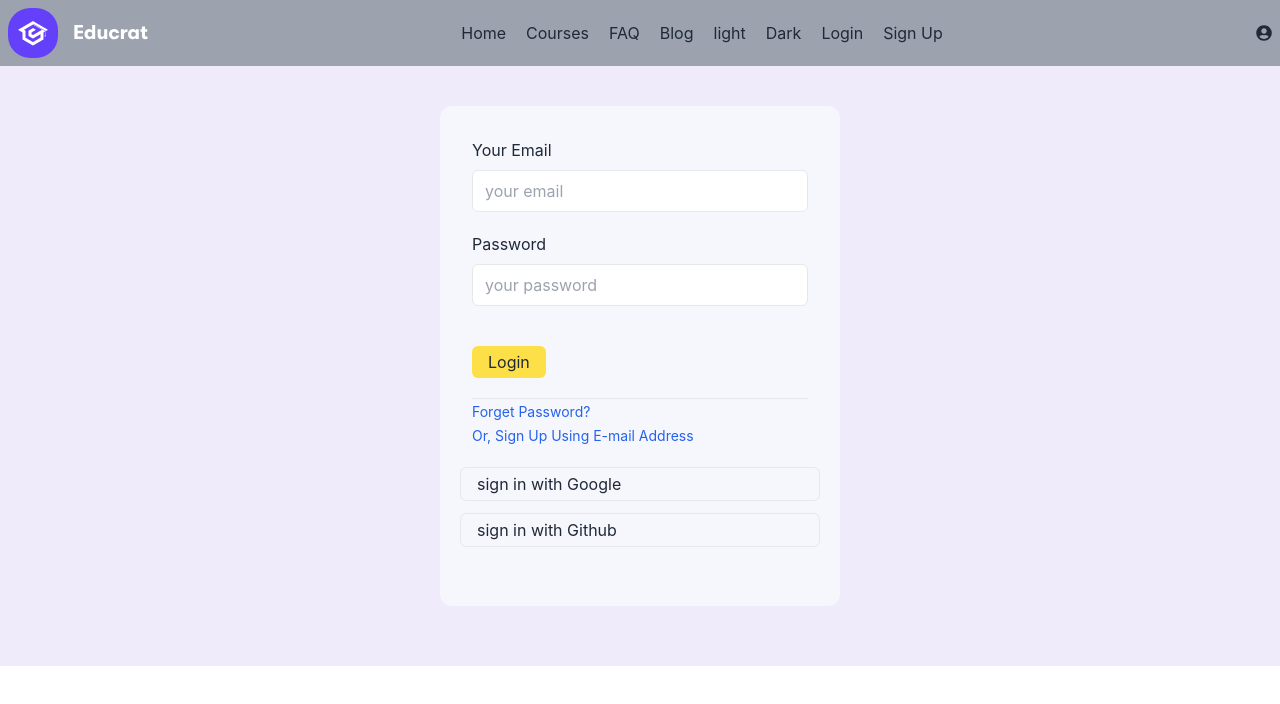
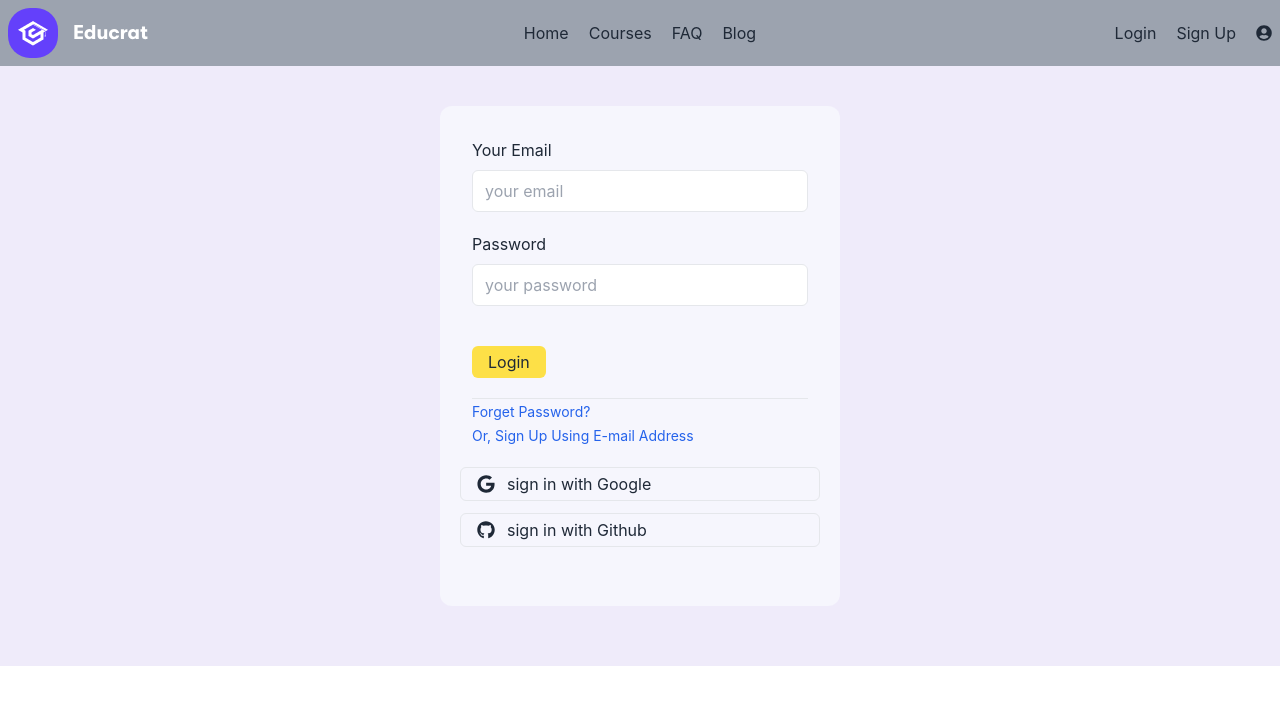
Before and after one commit to saruaralam-swd/educrat-learning-platform-client-side, a React (Create React App) app: page /login in a window 1280 px wide. Shown: the top 704 px of the page. Built offline with nearby package versions, Linux system fonts and the light colour scheme; no server answers.

Commit message:
responsive navbar add

```diff
--- /dev/null
+++ b/src/Pages/Courses/CourseMain/CourseMain.js
@@ -0,0 +1,12 @@
+import React from 'react';
+
+const CourseMain = ({course}) => {
+
+  return (
+    <div>
+      <p>course card</p>
+    </div>
+  );
+};
+
+export default CourseMain;
--- /dev/null
+++ b/src/Pages/Courses/Courses/Courses.js
@@ -0,0 +1,29 @@
+import React from 'react';
+import { useLoaderData } from 'react-router-dom';
+import CourseMain from '../CourseMain/CourseMain';
+import CoursesAside from '../CoursesAside/CoursesAside';
+
+const Courses = () => {
+  const allCourse = useLoaderData();
+
+  return (
+    <div className='grid md:grid-cols-4'>
+      <div className='border'>
+        <p>all course {allCourse.length}</p>
+        {
+          allCourse.map(course => <CoursesAside key={course.id} course={course}></CoursesAside>)
+        }
+      </div>
+
+      <div className='border md:col-span-3'>
+        <div>
+          {
+            allCourse.map(course => <CourseMain key={course.id} course={course}></CourseMain> )
+          }
+        </div>
+      </div>
+    </div>
+  );
+};
+
+export default Courses;
--- /dev/null
+++ b/src/Pages/Courses/CoursesAside/CoursesAside.js
@@ -0,0 +1,14 @@
+import React from 'react';
+import { Link } from 'react-router-dom';
+
+const CoursesAside = ({course}) => {
+  const {id, name, price} = course;
+
+  return (
+    <div>
+      <Link to={`/courses/${id}`} className='text-blue-500 hover:underline'>{name}</Link>
+    </div>
+  );
+};
+
+export default CoursesAside;
--- a/src/Pages/Login/Login/Login.js
+++ b/src/Pages/Login/Login/Login.js
@@ -1,7 +1,8 @@
 import { GithubAuthProvider, GoogleAuthProvider } from 'firebase/auth';
 import React, { useContext, useState } from 'react';
-import { Link } from 'react-router-dom';
+import { Link, useNavigate } from 'react-router-dom';
 import { AuthContext } from '../../../Context/AuthProvider/AuthProvider';
+import { FaGoogle, FaGithub } from "react-icons/fa";
 
 const Login = () => {
   const { providerLogin,  signIn } = useContext(AuthContext);
@@ -9,6 +10,7 @@ const Login = () => {
 
   const googleProvider = new GoogleAuthProvider();
   const githubProvider = new GithubAuthProvider();
+  const navigate = useNavigate();
 
   // signIn with google
   const handleGoogleSignIn = () => {
@@ -16,6 +18,7 @@ const Login = () => {
       .then(result => {
         const user = result.user;
         console.log(user);
+        navigate('/')
       })
       .catch(error => {
         console.error('error', error);
@@ -28,6 +31,7 @@ const Login = () => {
       .then(result => {
         const user = result.user;
         console.log(user);
+        navigate('/')
       })
       .catch(error => {
         console.error('error', error);
@@ -46,6 +50,7 @@ const Login = () => {
       .then(() => {
         form.reset()
         setError('')
+        navigate('/')
       })
       .catch(error => {
         console.error(error)
@@ -78,8 +83,8 @@ const Login = () => {
         </form>
 
         <div className='p-5'>
-          <button onClick={handleGoogleSignIn} className='flex items-center gap-3 w-full border hover:bg-gray-200 px-4 py-1 mb-3 rounded-md'> <span>sign in with Google</span></button>
-          <button onClick={handleGithubSignIn} className='flex items-center gap-3 w-full border hover:bg-gray-200 px-4 py-1 rounded-md'> <span>sign in with Github</span></button>
+          <button onClick={handleGoogleSignIn} className='flex items-center gap-3 w-full border hover:bg-gray-200 px-4 py-1 mb-3 rounded-md'><FaGoogle className='text-lg' /> <span>sign in with Google</span></button>
+          <button onClick={handleGithubSignIn} className='flex items-center gap-3 w-full border hover:bg-gray-200 px-4 py-1 rounded-md'> <FaGithub className='text-lg' /> <span>sign in with Github</span></button>
         </div>
       </div>
     </div>
--- a/src/Pages/Shared/Header/Header.js
+++ b/src/Pages/Shared/Header/Header.js
@@ -16,16 +16,71 @@ const Header = () => {
   };
 
   return (
-    <header className='flex justify-between items-center p-2 bg-gray-400'>
-      <Link to='/'><img src={BrandLogo} alt="" /></Link>
+    // <header className='flex justify-between items-center p-2 bg-gray-400'>
+    //   <Link to='/'><img src={BrandLogo} alt="" /></Link>
 
-      <div className='space-x-5'>
-        <NavLink className={({ isActive }) => isActive ? 'active' : undefined}>Home</NavLink>
-        <NavLink>Courses</NavLink>
-        <NavLink>FAQ</NavLink>
-        <NavLink>Blog</NavLink>
-        <NavLink>light</NavLink>
-        <NavLink>Dark</NavLink>
+    //   <div className='space-x-5'>
+    //     <NavLink className={({ isActive }) => isActive ? 'active' : undefined} to='/home'>Home</NavLink>
+    //     <NavLink to='/courses'>Courses</NavLink>
+    //     <NavLink>FAQ</NavLink>
+    //     <NavLink>Blog</NavLink>
+    //     <NavLink>light</NavLink>
+    //     <NavLink>Dark</NavLink>
+    //   {
+    //     user?.uid ?
+    //       <>
+    //         <NavLink><button onClick={handleLogOut}>Log Out</button></NavLink>
+    //       </>
+    //       :
+    //       <>
+    //         <NavLink to='/login'>Login</NavLink>
+    //         <NavLink to='/register'>Sign Up</NavLink>
+    //       </>
+    //   }
+    // </div>
+    // <div>
+    //   {
+    //     user?.uid ?
+    //       <img title={user?.displayName} src={user?.photoURL} className='w-10 h-10 rounded-full' alt='img'></img>
+    //       :
+    //       <FaUserCircle />
+    //   }
+    //   </div>
+    // </header>
+
+
+    <div className="navbar bg-gray-400">
+      <div className="navbar-start">
+        <div className="dropdown">
+          <label tabIndex={0} className="lg:hidden btn btn-ghost btn-circle">
+            <svg xmlns="http://www.w3.org/2000/svg" className="h-5 w-5" fill="none" viewBox="0 0 24 24" stroke="currentColor"><path strokeLinecap="round" strokeLinejoin="round" strokeWidth="2" d="M4 6h16M4 12h16M4 18h7" /></svg>
+          </label>
+
+          <label tabIndex={0} className='hidden lg:block'>
+            <Link to='/'><img src={BrandLogo} alt="" /></Link>
+          </label>
+
+          <ul tabIndex={0} className="lg:hidden menu menu-compact dropdown-content mt-3 p-2 shadow bg-gray-400 text-white rounded-box w-52">
+            <Link to='/'><img src={BrandLogo} alt="" /></Link>
+            <NavLink className={({ isActive }) => isActive ? 'active' : undefined} to='/home'>Home</NavLink>
+            <NavLink to='/courses'>Courses</NavLink>
+            <NavLink>FAQ</NavLink>
+            <NavLink>Blog</NavLink>
+
+          </ul>
+        </div>
+      </div>
+
+      <div className="navbar-center hidden lg:block ">
+        <div className='space-x-5'>
+          <NavLink className={({ isActive }) => isActive ? 'active' : undefined} to='/home'>Home</NavLink>
+          <NavLink to='/courses'>Courses</NavLink>
+          <NavLink>FAQ</NavLink>
+          <NavLink>Blog</NavLink>
+        </div>
+      </div>
+
+      <div className="navbar-end space-x-5">
         {
           user?.uid ?
             <>
@@ -37,8 +92,7 @@ const Header = () => {
               <NavLink to='/register'>Sign Up</NavLink>
             </>
         }
-      </div>
-      <div>
+
         {
           user?.uid ?
             <img title={user?.displayName} src={user?.photoURL} className='w-10 h-10 rounded-full' alt='img'></img>
@@ -46,7 +100,8 @@ const Header = () => {
             <FaUserCircle />
         }
       </div>
-    </header>
+    </div>
+
   );
 };
 
--- a/src/Routes/Routes/Routes.js
+++ b/src/Routes/Routes/Routes.js
@@ -1,5 +1,6 @@
 import {createBrowserRouter} from 'react-router-dom';
 import Main from '../../Layout/Main'
+import Courses from '../../Pages/Courses/Courses/Courses';
 import Home from '../../Pages/Home/Home/Home';
 import Login from '../../Pages/Login/Login/Login';
 import Register from '../../Pages/Login/Register/Register';
@@ -14,6 +15,15 @@ export const router = createBrowserRouter([
         element: <Home></Home>
       },
       {
+        path: '/home',
+        element: <Home></Home>
+      },
+      {
+        path: '/courses',
+        element: <Courses></Courses>,
+        loader: () => fetch('http://localhost:5000/courses')
+      },
+      {
         path: '/login',
         element: <Login></Login>
       },
@@ -22,5 +32,9 @@ export const router = createBrowserRouter([
         element: <Register></Register>
       },
     ]
+  },
+  {
+    path: '*',
+    element: <div>Page not found</div>
   }
 ]);
```
Also changed, not shown: src/Pages/Login/Register/Register.js (+4 -8 lines).
